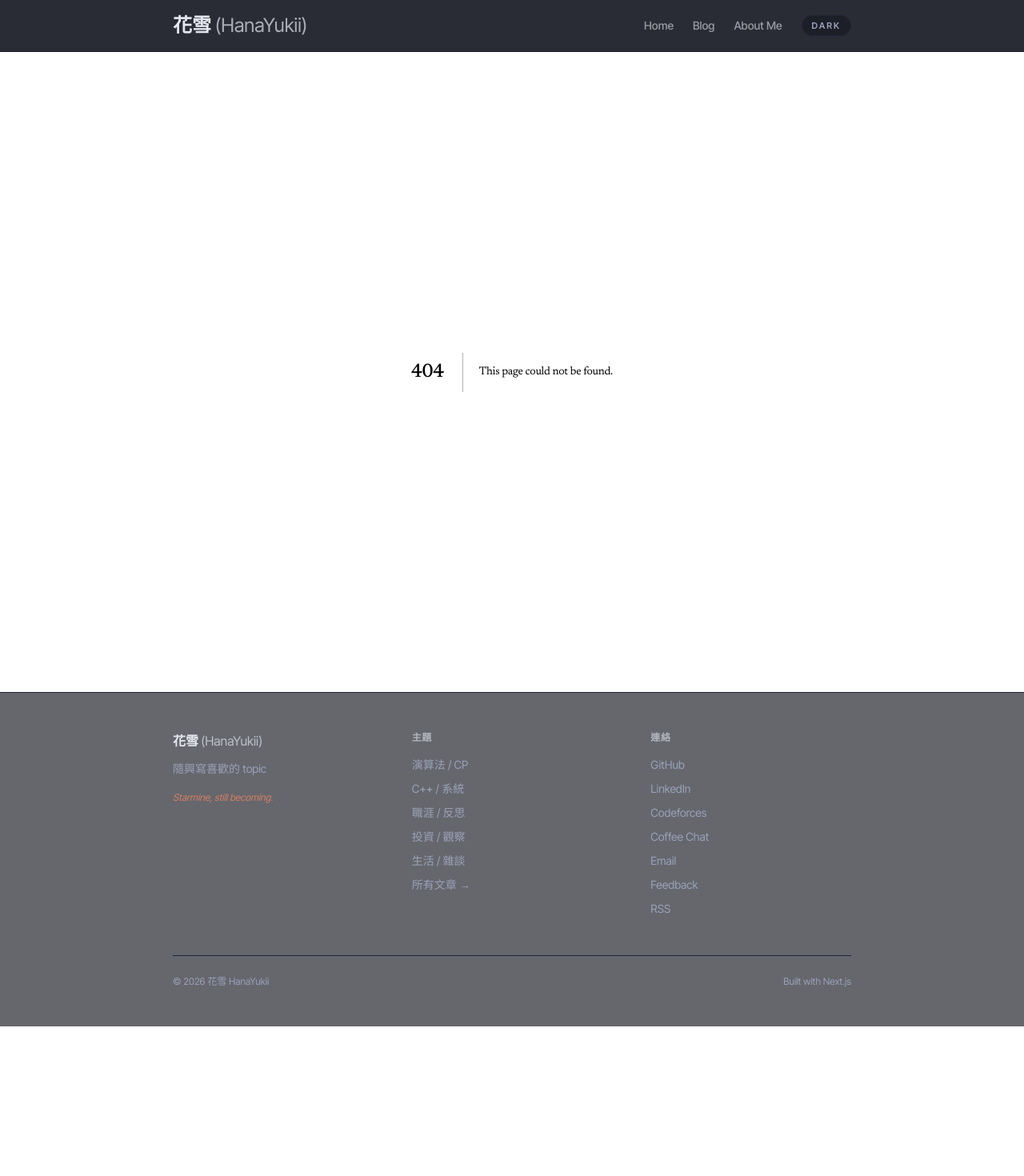
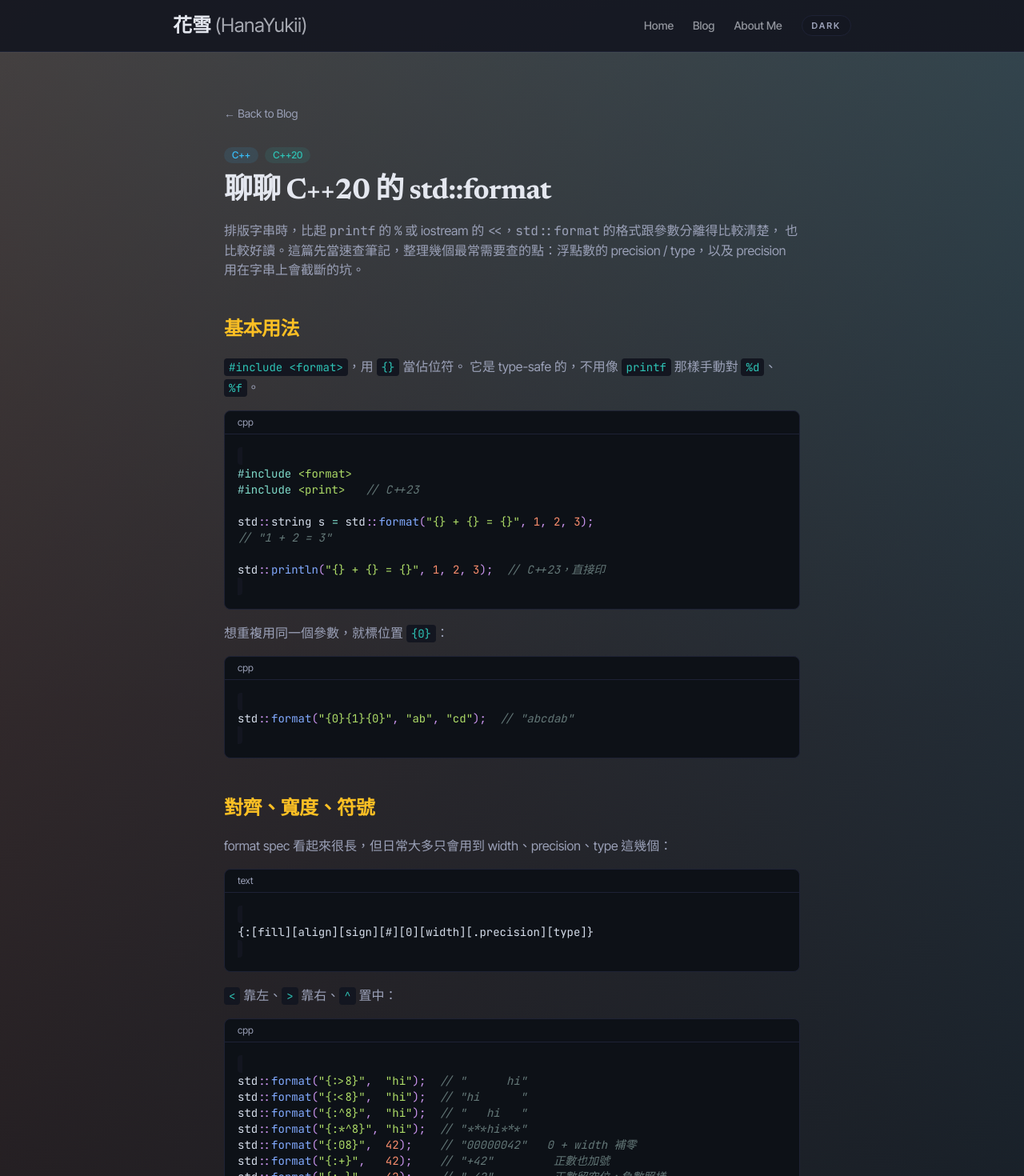
Before and after one commit to HanaYukii/hanayukii-site, a Next.js app: page /blog/cpp-format in a window 1280 px wide. Before the commit this address had no page. Shown: the top 1470 px of the page at 80% size. Before the commit the page ends 1283 px from the top, so only its background shows below. Built offline with nearby package versions, Linux system fonts and the light colour scheme.

Commit message:
Add /blog/cpp-format — 聊聊 C++20 的 std::format
C++20 std::format 速查筆記：基本/位置參數、對齊寬度符號、浮點數
precision 與 type、precision 在字串上會截斷的坑、整數進制、動態
寬度/精度。第一人稱去掉、語氣偏個人速查筆記。

```diff
--- /dev/null
+++ b/src/app/blog/cpp-format/page.tsx
@@ -0,0 +1,170 @@
+import type { Metadata } from "next";
+import Link from "next/link";
+import FadeIn from "@/components/FadeIn";
+import Code from "@/components/CodeBlock";
+
+export const metadata: Metadata = {
+  title: "聊聊 C++20 的 std::format | 花雪 HanaYukii",
+  description:
+    "std::format 的格式語法速記：對齊寬度、浮點數的 precision 與 type、還有 precision 在浮點數跟字串上語義不同的坑。",
+  openGraph: {
+    title: "聊聊 C++20 的 std::format",
+    description:
+      "對齊寬度、浮點數 precision / type、以及 precision 在字串上是截斷長度的坑。",
+    type: "article",
+  },
+};
+
+function Heading({ children, id }: { children: React.ReactNode; id: string }) {
+  return (
+    <h2 id={id} className="mb-4 mt-12 scroll-mt-20 text-2xl font-bold text-warm">
+      {children}
+    </h2>
+  );
+}
+
+export default function CppFormat() {
+  return (
+    <article className="mx-auto max-w-3xl px-6 py-16">
+      <FadeIn>
+        <Link
+          href="/blog"
+          className="mb-8 inline-flex items-center gap-1 text-sm text-text-muted transition-colors hover:text-primary"
+        >
+          &larr; Back to Blog
+        </Link>
+
+        <div className="mb-4 flex flex-wrap gap-2">
+          <span className="rounded-full bg-sky/10 px-2.5 py-0.5 text-xs font-medium text-sky">
+            C++
+          </span>
+          <span className="rounded-full bg-primary/10 px-2.5 py-0.5 text-xs font-medium text-primary">
+            C++20
+          </span>
+        </div>
+        <h1 className="mb-4 text-4xl font-bold tracking-tight">
+          聊聊 C++20 的 std::format
+        </h1>
+        <p className="mb-8 text-text-muted">
+          排版字串時，比起 <code>printf</code> 的 <code>%</code> 或 iostream 的{" "}
+          <code>&lt;&lt;</code>，<code>std::format</code> 的格式跟參數分離得比較清楚，
+          也比較好讀。這篇先當速查筆記，整理幾個最常需要查的點：浮點數的{" "}
+          precision / type，以及 precision 用在字串上會截斷的坑。
+        </p>
+      </FadeIn>
+
+      <div className="prose-custom space-y-2 leading-relaxed text-text-muted [&_code]:rounded [&_code]:bg-surface [&_code]:px-1.5 [&_code]:py-0.5 [&_code]:text-sm [&_code]:text-primary [&_strong]:text-text">
+        {/* 基本 */}
+        <FadeIn>
+          <Heading id="basic">基本用法</Heading>
+          <p>
+            <code>#include &lt;format&gt;</code>，用 <code>{`{}`}</code> 當佔位符。
+            它是 type-safe 的，不用像 <code>printf</code> 那樣手動對{" "}
+            <code>%d</code>、<code>%f</code>。
+          </p>
+          <Code lang="cpp">{`#include <format>
+#include <print>   // C++23
+
+std::string s = std::format("{} + {} = {}", 1, 2, 3);
+// "1 + 2 = 3"
+
+std::println("{} + {} = {}", 1, 2, 3);  // C++23，直接印`}</Code>
+          <p>
+            想重複用同一個參數，就標位置 <code>{`{0}`}</code>：
+          </p>
+          <Code lang="cpp">{`std::format("{0}{1}{0}", "ab", "cd");  // "abcdab"`}</Code>
+        </FadeIn>
+
+        {/* 對齊寬度符號 */}
+        <FadeIn>
+          <Heading id="align">對齊、寬度、符號</Heading>
+          <p>
+            format spec 看起來很長，但日常大多只會用到 width、precision、type 這幾個：
+          </p>
+          <Code lang="text">{`{:[fill][align][sign][#][0][width][.precision][type]}`}</Code>
+          <p>
+            <code>&lt;</code> 靠左、<code>&gt;</code> 靠右、<code>^</code> 置中：
+          </p>
+          <Code lang="cpp">{`std::format("{:>8}",  "hi");  // "      hi"
+std::format("{:<8}",  "hi");  // "hi      "
+std::format("{:^8}",  "hi");  // "   hi   "
+std::format("{:*^8}", "hi");  // "***hi***"
+std::format("{:08}",  42);    // "00000042"   0 + width 補零
+std::format("{:+}",   42);    // "+42"         正數也加號
+std::format("{: }",   42);    // " 42"         正數留空位，負數照樣 -`}</Code>
+        </FadeIn>
+
+        {/* 浮點數 precision / type — 漫畫重點 */}
+        <FadeIn>
+          <Heading id="float">浮點數：precision 跟 type</Heading>
+          <p>
+            浮點數先記兩件事就夠：<strong>precision</strong>（<code>.N</code>）
+            決定精度、<strong>type</strong>（最後那個字母）決定顯示形式。
+          </p>
+          <Code lang="cpp">{`double pi = 3.14159265;
+
+std::format("{:.2f}", pi);  // "3.14"       固定小數 2 位
+std::format("{:.3e}", pi);  // "3.142e+00"  科學記號
+std::format("{:.4g}", pi);  // "3.142"      g：自動選 f/e，緊湊顯示`}</Code>
+          <p>金額、平均值、比例這類輸出，<code>{`{:.2f}`}</code> 通常就很合適：</p>
+          <Code lang="cpp">{`for (double price : {12.5, 8.99, 159.0, 68.75})
+    std::println("\${:>8.2f}", price);
+// \$   12.50
+// \$    8.99
+// \$  159.00
+// \$   68.75`}</Code>
+        </FadeIn>
+
+        {/* precision 語義不同 — 坑 */}
+        <FadeIn>
+          <Heading id="precision-trap">坑：precision 在字串上是「截斷長度」</Heading>
+          <p>
+            同一個 <code>.N</code>，放在浮點數跟字串上不是同一件事：
+          </p>
+          <ul className="my-3 list-disc space-y-1 pl-6">
+            <li>
+              浮點數：<strong>精度</strong>，可能是小數位或有效位數，取決於 type
+            </li>
+            <li>
+              字串：<strong>截斷長度</strong>，最多取幾個字元
+            </li>
+          </ul>
+          <Code lang="cpp">{`std::format("{:.3}", 3.14159);      // "3.14"           3 位有效數字
+std::format("{:.3}", "formatting");  // "for"            截到 3 個字
+std::format("{:.3f}", 3.14159);     // "3.142"          f 才是 3 位小數`}</Code>
+          <p>
+            所以 <code>{`{:.3}`}</code> 套在字串上不會報錯。
+            這種 bug 特別煩：不會炸，只是輸出悄悄變短。
+          </p>
+        </FadeIn>
+
+        {/* 進制 */}
+        <FadeIn>
+          <Heading id="int">整數：進制與前綴</Heading>
+          <Code lang="cpp">{`std::format("{:b}",  42);  // "101010"
+std::format("{:o}",  42);  // "52"
+std::format("{:x}",  255); // "ff"
+std::format("{:#x}", 255); // "0xff"   # 加上進制前綴
+std::format("{:#010b}", 42); // "0b00101010"`}</Code>
+        </FadeIn>
+
+        {/* 動態寬度 / 精度 */}
+        <FadeIn>
+          <Heading id="dynamic">寬度、精度也能動態傳</Heading>
+          <p>
+            不想寫死，就用巢狀的 <code>{`{}`}</code> 把寬度或精度當參數傳進去：
+          </p>
+          <Code lang="cpp">{`int w = 8;
+std::format("{:>{}}", x, w);    // 寬度由 w 決定
+
+int n = 3;
+std::format("{:.{}f}", pi, n);  // 小數位數由 n 決定`}</Code>
+          <p>
+            這招很適合用在 log / table output：欄寬固定，
+            但寬度或小數位可以從 config 來。
+          </p>
+        </FadeIn>
+      </div>
+    </article>
+  );
+}
--- a/src/data/posts.ts
+++ b/src/data/posts.ts
@@ -13,6 +13,15 @@ export type Post = {
 //   bg-accent/10 text-accent    →  personal essays / life / career narratives
 
 export const posts: Post[] = [
+  {
+    title: "聊聊 C++20 的 std::format",
+    date: "2026-05-26",
+    summary:
+      "std::format 格式語法速記：對齊寬度、浮點數的 precision 與 type，還有 precision 在浮點數跟字串上語義不同的坑。",
+    tags: ["C++", "C++20"],
+    tagStyle: "bg-primary/10 text-primary",
+    href: "/blog/cpp-format",
+  },
   {
     title: "TEAM SHACHI —「マジ感謝」歌詞翻譯",
     date: "2026-05-25",
```
